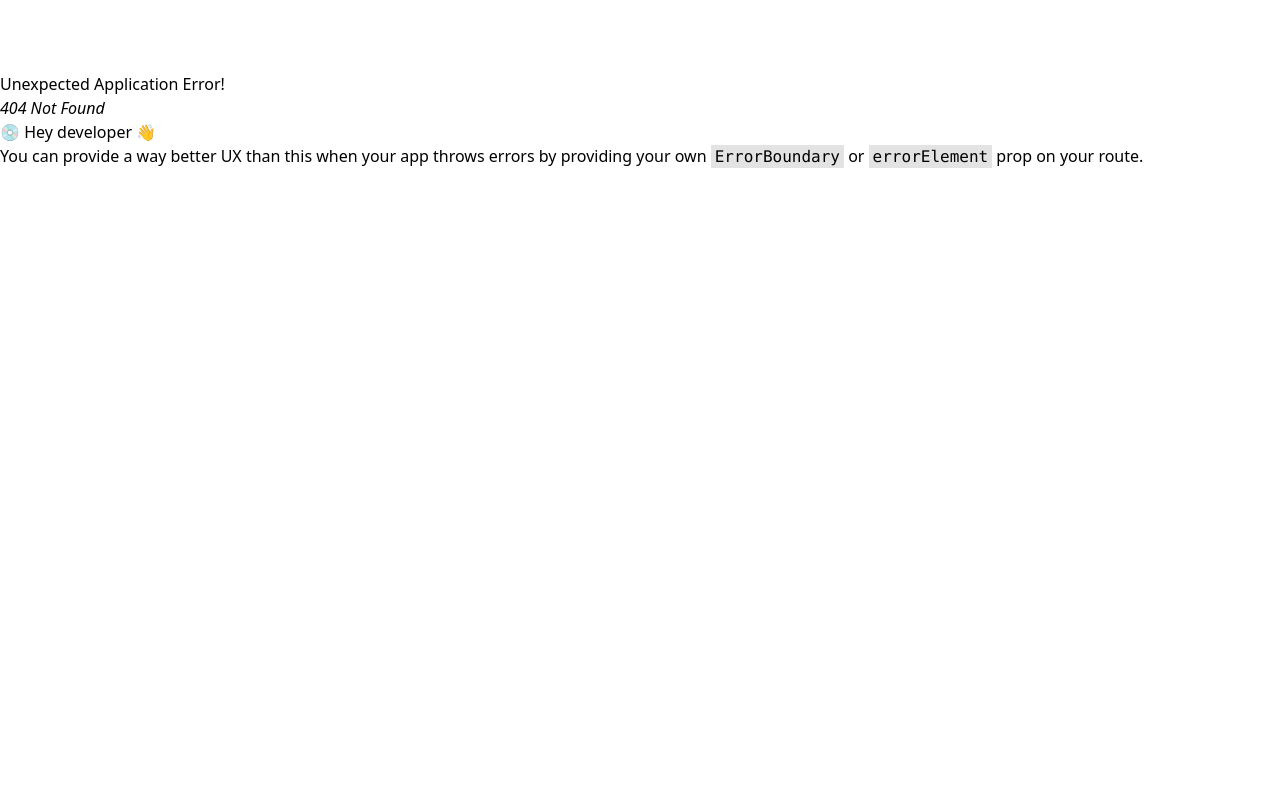
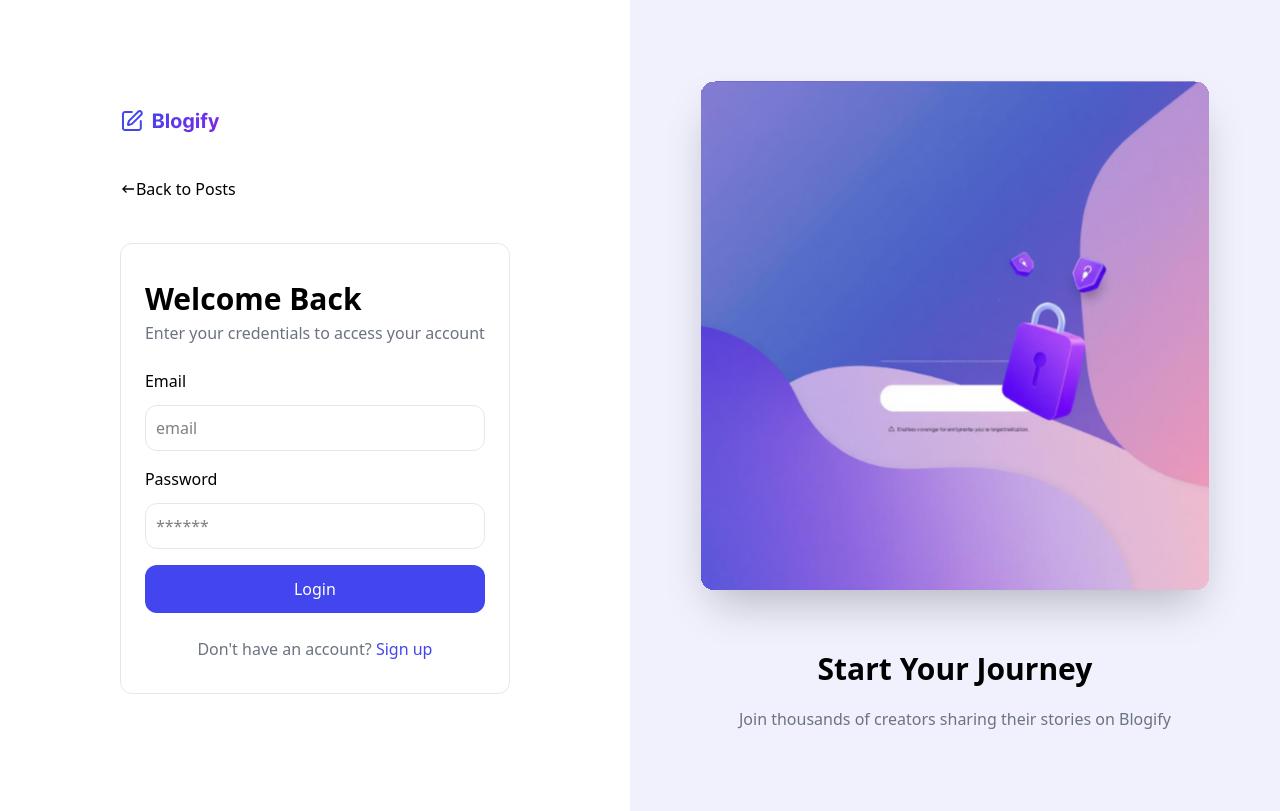
Before and after one commit to SherdorbekAbduqahhorov/blogify, a React (Vite) app: page /login in a window 1280 px wide. Before the commit this address had no page. Built offline with nearby package versions, Linux system fonts and the light colour scheme.

Commit message:
qoshillishboldi

```diff
--- a/src/App.jsx
+++ b/src/App.jsx
@@ -4,6 +4,7 @@ import { createBrowserRouter,RouterProvider  } from 'react-router-dom'
 import PostsPage from './pages/public/PostsPage'
 import LoginPage from './pages/admin/LoginPage'
 import DetailPage from './components/DetailPage'
+import AuthLayout from './components/AuthLayout'
 
 function App() {
   const routers = createBrowserRouter([
@@ -16,12 +17,18 @@ function App() {
       element:<PostsPage/>
     },
     {
-      path:"/LoginPage",
-      element:<LoginPage/>
+      path:"/DetailPage/:id",
+      element:<DetailPage/>
     },
     {
-      path:"/DetailPage/:id",
-      element:<DetailPage/>
+      path:'/login',
+      element:<AuthLayout/>,
+      children:[
+        {
+          index:true,
+          element:<LoginPage/>
+        }
+      ]
     }
   ])
   return (
--- /dev/null
+++ b/src/components/AuthLayout.jsx
@@ -0,0 +1,12 @@
+import React from 'react'
+import { Outlet } from 'react-router-dom'
+
+function AuthLayout() {
+  return (
+    <>
+        <Outlet/>
+    </>
+  )
+}
+
+export default AuthLayout
--- a/src/components/DetailPage.jsx
+++ b/src/components/DetailPage.jsx
@@ -33,7 +33,7 @@ function DetailPage() {
     },[id])
   return (
     <div>
-        <Navbar/><br />
+        <Navbar/><br /><br /><br /><br />
           <Link
     to={'/Postspage'}
     className='newcontainer flex items-center  gap-[5px] py-[12px] px-[24px]'
--- a/src/components/Navbar.jsx
+++ b/src/components/Navbar.jsx
@@ -15,7 +15,8 @@ import { HiOutlineXMark } from "react-icons/hi2";
                 <div className='divblogify'>
                     <Link className='home' to="/">Home</Link>
                     <Link className='poste' to="/PostsPage">Posts</Link>
-                    <Link to="/LoginPage"><button className='buttonnav'>Login</button></Link>
+                    <Link to={'/login'}><button className='buttonnav'>Login</button></Link>
+
                 </div>
                 <div onClick={()=>{setOpen(!open)}} className='md:hidden'>
                     {open ? <HiOutlineXMark className='w-[30px] h-[30px] hover:[transform:scale(1.3)]'/>:<FaBars className="w-[30px] h-[30px] text-[#8524E5] cursor-pointer hover:[transform:scale(1.2)]" /> }
@@ -24,9 +25,9 @@ import { HiOutlineXMark } from "react-icons/hi2";
             {open && <div className='divclosnav newcontainer'>
                 <Link className='home ' to="/">Home</Link>
                 <Link className='poste' to="/PostsPage">Posts</Link>
-               <Link to="/LoginPage"> <button className='but1'>Login</button></Link>
+             <Link to={'/login'}><button className='but1'>Login</button></Link>
             </div>}
-        </nav>
+        </nav><br /><br />
     </header>
   )
 }
--- a/src/index.css
+++ b/src/index.css
@@ -1,9 +1,6 @@
 @import "tailwindcss";
 
 
-body{
-  padding-top: 72px;
-}
 
 .newcontainer{
   width: 100%;
@@ -339,23 +336,58 @@ body.dark .navbar {
   align-items:center ;
   gap: 5px;
 }
+.divcsntr{
+  height: 100vh;
+}
+.divBorder{
+
+  border: 1px solid #E5E7EB;
+  padding: 32px 24px;
+  border-radius: 12px;
+}
+.imputlogin{
+  width: 100%;
+  max-width: 382px;
+  border: 1px solid #E5E7EB;
+  margin-top: 12px;
+  margin-bottom: 16px;
+  padding: 10px;
+  border-radius: 12px;
+}
+.buttonlogin{
+  width: 100%;
+  max-width: 382px;
+  height: 48px;
+  background-color: #4346EF;
+  color: white;
+  border-radius: 12px;
+  margin-bottom: 24px;
+}
+.imglogin{
+  width: 100%;
+  max-width: 576px;
+}
+
+.ploginsignin{
+
+}
 
 
 
 
 
 
-
-
-
-
-
-
-
-
-
-
-
+@media (max-width:400px){
+  .ploginsignin{
+    flex-direction: column;
+    text-align: center;
+  }
+}
+@media (max-width:1150px){
+  .divcsntr{
+    flex-direction: column;
+  }
+}
 
 
 
--- a/src/pages/admin/LoginPage.jsx
+++ b/src/pages/admin/LoginPage.jsx
@@ -1,13 +1,93 @@
+import { useState } from "react"
 import React from 'react'
-import Navbar from '../../components/Navbar'
-import Footer from '../../components/Footer'
+import { useRef } from "react"
+import { Link } from "react-router-dom"
+import { MdKeyboardBackspace } from "react-icons/md";
 
 function LoginPage() {
+  let emailRef=useRef("")
+  let passwordRef=useRef("")
+
+  async function hendleSubmit(e){
+    e.preventDefault()
+    console.log('sumit boldi');
+    console.log({
+      email:emailRef.current.value,
+      password:passwordRef.current.value
+    });
+
+    try {
+      let res=await fetch('https://alijonov0901.pythonanywhere.com/auth/login/',{
+        method: "POST",
+        headers:{
+          "Content-Type": "application/json",
+        },
+        body:JSON.stringify({
+          email:emailRef.current.value,
+      password:passwordRef.current.value
+        })
+      })
+      if(!res.ok){
+        throw new Error('api da muamo')
+      }
+      let data=await res.json()
+      console.log(data);
+
+    } catch (error) {
+      console.log(error);
+
+    }
+
+
+  }
   return (
     <div>
-        <Navbar />
-        <div>main</div>
-        <Footer/>
+        <div className=" divcsntr flex justify-around items-center ">
+          <div className="w-full max-w-[960px] flex flex-col justify-center items-center">
+            <form onSubmit={hendleSubmit} className='flex flex-col gap-5px p-[20px]'>
+              <img className="w-[100px] h-[28px] mb-[32px]"  src="./imgss/blogify.svg" alt="" />
+              <Link
+                  to={'/'}
+                  className="flex items-center py-[10px] mb-[32px]"
+                >
+                  <MdKeyboardBackspace /> Back to Posts
+                </Link>
+              <div className="divBorder">
+                <h2 className="text-[30px] font-bold">Welcome Back</h2>
+            <p className="text-[#6B7280] mb-[24px]">Enter your credentials to access your account</p>
+                <label className='flex flex-col'>
+                <span>Email</span>
+                <input
+                className='imputlogin'
+                type="email"
+                name='email'
+                placeholder='email'
+                ref={emailRef}
+                />
+              </label>
+              <label className='flex flex-col'>
+                <span>Password</span>
+                <input
+                className="imputlogin"
+                type="password"
+                name='password'
+                placeholder='******'
+                ref={passwordRef}
+                />
+              </label>
+              <button className="buttonlogin">Login</button>
+              <p className="ploginsignin text-[#6B7280] flex justify-center items-center">Don't have an account?  <a className="text-[#4346EF]" href="#">Sign up</a></p>
+              </div>
+            </form>
+          </div>
+
+
+          <div className="bg-[#F1F1FE] py-[80px] px-[20px] w-full flex flex-col items-center justify-center text-center">
+            <img className=" imglogin shadow-[box-shadow: 0px 25px 50px -12px #00000040;]" src="./imgss/loginimg.svg" alt="" />
+            <h2 className="text-[30px] font-bold mb-[16px]">Start Your Journey</h2>
+            <p className="text-[#6B7280]">Join thousands of creators sharing their stories on Blogify</p>
+          </div>
+        </div>
     </div>
   )
 }
--- a/src/pages/public/PostsPage.jsx
+++ b/src/pages/public/PostsPage.jsx
@@ -35,7 +35,7 @@ getPosts()
   },[])
   return (
     <div>
-      <Navbar inputValue={inputValue} setInputValue={setInputValue}/>
+      <Navbar inputValue={inputValue} setInputValue={setInputValue}/><br /><br />
       <div>
         <PostHero/>
         <section className='mt-[32px]'>
```
Also changed, not shown: public/imgss/loginimg.svg (added), 1 other file (tests, documents, lock files or other folders).
